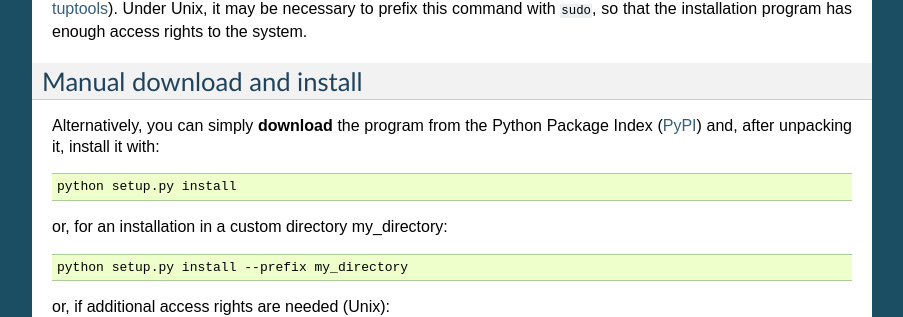
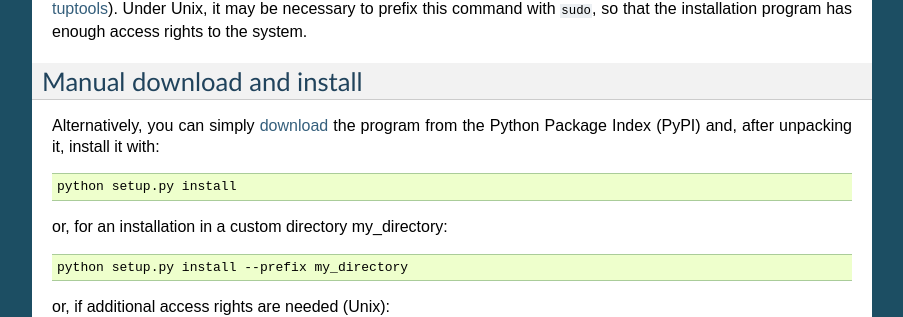
Before and after one commit to lmfit/uncertainties, a Sphinx documentation site: the page built from doc/index.rst, in a window 1280 px wide and 900 px high, scrolled down 1206 px. Shown: the part 143-460 px from the top of the window, without its empty margins (198-1101 px from the left). Built offline with Sphinx 7.4.7, drawn with Linux system fonts in a browser that asks for light colours.

Commit message:
Link in a better place.

```diff
--- a/doc/index.rst
+++ b/doc/index.rst
@@ -76,8 +76,8 @@ installation program has enough access rights to the system.
 Manual download and install
 ---------------------------
 
-Alternatively, you can simply **download** the program from the
-Python Package Index (PyPI_) and, after unpacking it, install it
+Alternatively, you can simply download_ the program from the
+Python Package Index (PyPI) and, after unpacking it, install it
 with:
 
 .. code-block:: sh
```
Also changed, not shown: other parts of doc/index.rst (+1 -1 lines).
